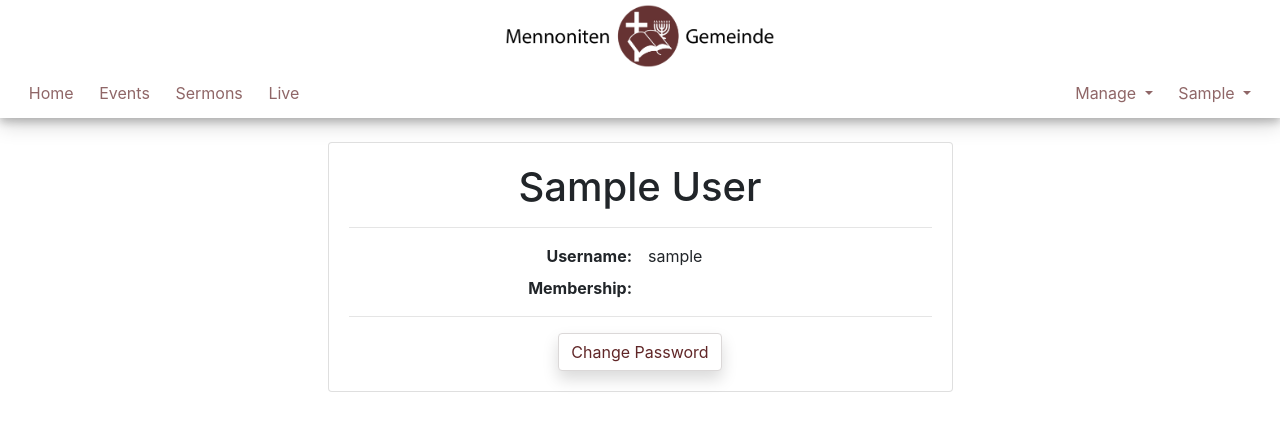
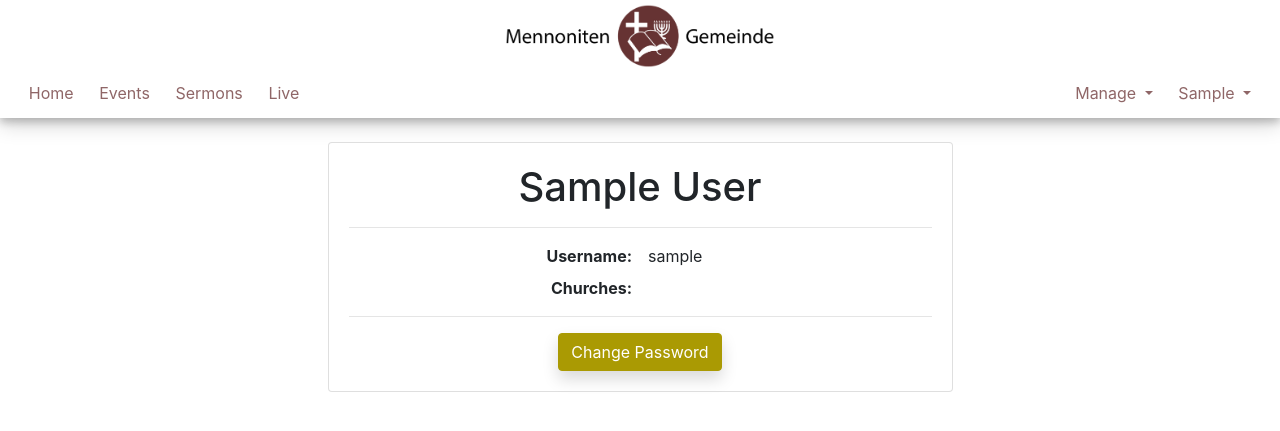
Before and after one commit to mennonitengemeinde/church_site, a Django app: page /users/profile/ in a window 1280 px wide. Shown: the top 431 px of the page. Run offline with Django 3.2, Linux system fonts and the light colour scheme; the visitor is signed in with stand-in values (Sample User, id 1); data comes from the database, SQL or seed files in the repository; data that the repository does not hold is empty; style sheets or scripts are compiled from the project's sources; some libraries are stand-ins or nearby versions.

Commit message:
fixed churches in user admin view and profile

```diff
--- a/accounts/forms.py
+++ b/accounts/forms.py
@@ -16,13 +16,14 @@ class UpdateUserForm(UserChangeForm):
 
 
 class MgSignupForm(ASignUpForm):
+    """
+    Used for Django AllAuth
+    """
     first_name = CharField(max_length=30)
     last_name = CharField(max_length=150)
     country = CountryField().formfield()
 
     def save(self, request):
-        # Ensure you call the parent class's save.
-        # .save() returns a User object.
         user = super(MgSignupForm, self).save(request)
 
         user.first_name = self.cleaned_data['first_name']
@@ -30,7 +31,6 @@ class MgSignupForm(ASignUpForm):
         user.country = self.cleaned_data['country']
         user.save()
 
-        # You must return the original result.
         return user
 
 
--- a/accounts/templates/accounts/profile.html
+++ b/accounts/templates/accounts/profile.html
@@ -23,7 +23,7 @@
 
                     <div class="row my-2">
                         <div class="col text-right px-2">
-                            <div class="font-weight-bold">Membership:</div>
+                            <div class="font-weight-bold">Churches:</div>
                         </div>
                         <div class="col px-2">
                             {% for church in user_obj.churches.all %}
@@ -38,7 +38,7 @@
                     <hr>
 
                     <div class="text-center">
-                        <a href="{% url 'account_change_password' %}" class="btn btn-outline-default shadow">Change Password</a>
+                        <a href="{% url 'account_change_password' %}" class="btn btn-warning shadow">Change Password</a>
 
                     </div>
                 </div>
--- a/accounts/templates/accounts/users-admin-list.html
+++ b/accounts/templates/accounts/users-admin-list.html
@@ -13,7 +13,7 @@
         <th>Username</th>
         <th>Name</th>
         <th>Email</th>
-        <th>Membership</th>
+        <th>Churches</th>
         <th>Group</th>
         <th>Validated</th>
         <th>Actions</th>
@@ -28,7 +28,7 @@
             <td class="align-middle">{{ user_obj.first_name }} {{ user_obj.last_name }}</td>
             <td class="align-middle">{{ user_obj.email }}</td>
             <td class="align-middle">
-                {% for member in user_obj.member.all %}
+                {% for member in user_obj.churches.all %}
                     {% if not forloop.last %}{{ member }} - {% else %}{{ member }}{% endif %}
                 {% endfor %}
             </td>
```
